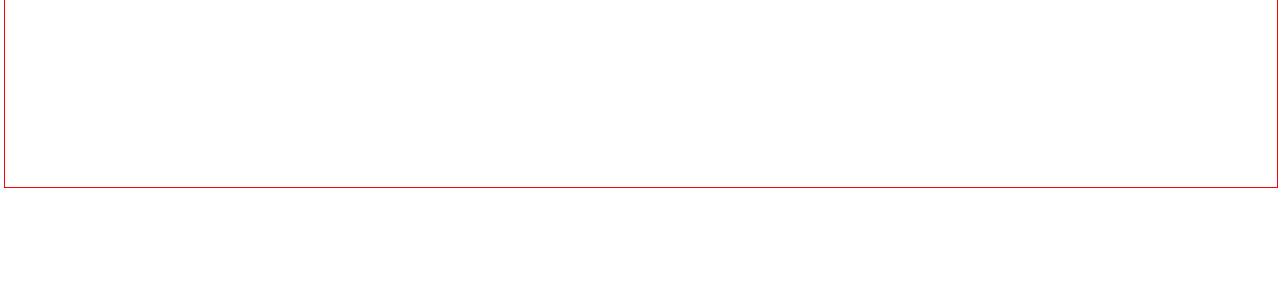
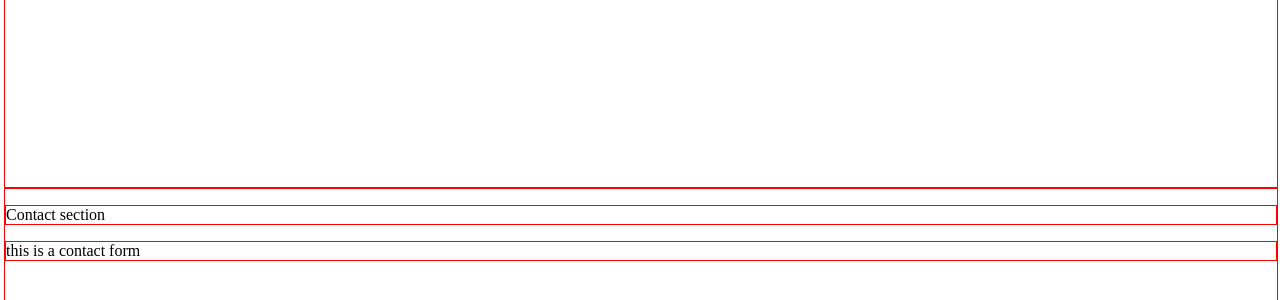
Before and after one commit to JakubSapko/JakubSapko.github.io, a React (Vite) app: page / in a window 1280 px wide. Shown: the part 1420-1720 px from the top of the page. Before the commit the page ends 1608 px from the top, so only its background shows below. Built offline with nearby package versions, Linux system fonts and the light colour scheme.

Commit message:
add: contact section draft

```diff
--- a/src/App.tsx
+++ b/src/App.tsx
@@ -1,11 +1,13 @@
 import { Landing } from "./Sections/Landing/Landing";
 import { Layout } from "./components/Layout";
+import { Contact } from "./Sections/Contact/Contact";
 
 export const App = () => {
     return (
         <Layout>
             <Landing />
             <div className="panel">test</div>
+            <Contact />
         </Layout>
     );
 };
--- /dev/null
+++ b/src/Sections/Contact/Contact.tsx
@@ -0,0 +1,10 @@
+import { ContactForm } from "../../components/ContactForm";
+
+export const Contact = () => {
+    return (
+        <div className="panel">
+            <p>Contact section</p>
+            <ContactForm />
+        </div>
+    );
+};
--- /dev/null
+++ b/src/components/ContactForm.tsx
@@ -0,0 +1,3 @@
+export const ContactForm = () => {
+    return <div>this is a contact form</div>;
+};
```
